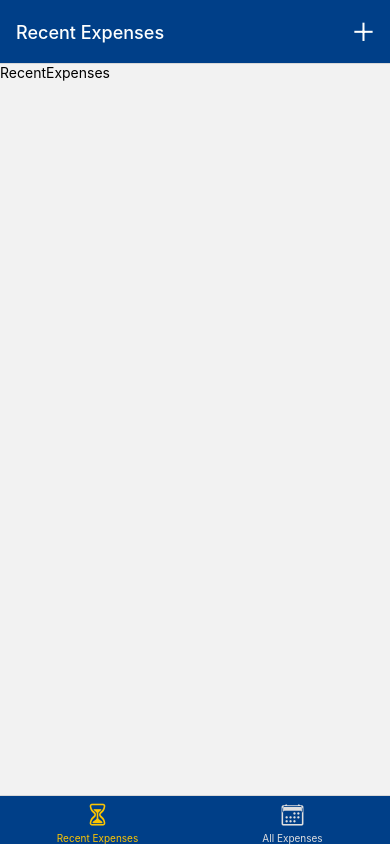
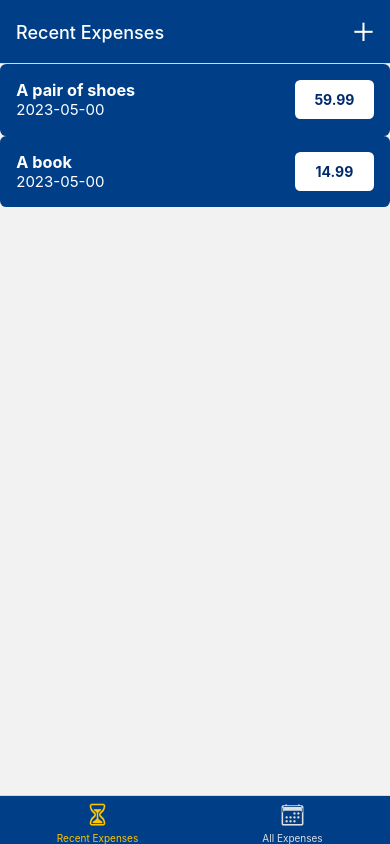
Before and after one commit to washtakzo/expense-tracker-app, a React Native app: screen /RecentExpenses in a window 390 px wide. Built offline with nearby package versions, Linux system fonts and the light colour scheme.

Commit message:
complete implementation

```diff
--- /dev/null
+++ b/components/Expense.tsx
@@ -0,0 +1,66 @@
+import { StyleSheet, Text, View, Dimensions } from "react-native";
+import React from "react";
+import { themeColors } from "../utils/colors";
+
+type Props = {
+  title: string;
+  date: Date;
+  amount: number;
+};
+
+const Expense = ({ title, date, amount }: Props) => {
+  const month = date.getMonth() + 1;
+  const formatedMonth = month >= 10 ? month : "0" + month;
+  const day = date.getDay();
+  const formatedDay = day >= 10 ? day : "0" + day;
+
+  const formatedDate =
+    date.getFullYear() + "-" + formatedMonth + "-" + formatedDay;
+
+  return (
+    <View style={styles.expense}>
+      <View style={styles.textContainer}>
+        <Text style={styles.title}>{title}</Text>
+        <Text style={styles.date}>{formatedDate}</Text>
+      </View>
+      <View style={styles.amountContainer}>
+        <Text style={styles.amount}>{amount}</Text>
+      </View>
+    </View>
+  );
+};
+
+export default Expense;
+
+const deviceWidth = Dimensions.get("window").width;
+
+const styles = StyleSheet.create({
+  expense: {
+    backgroundColor: themeColors.secondaryDark,
+    borderRadius: deviceWidth / 62,
+    flexDirection: "row",
+    justifyContent: "space-between",
+    padding: deviceWidth / 24,
+  },
+  textContainer: {},
+  amountContainer: {
+    backgroundColor: themeColors.textOnSecondary,
+    width: "22%",
+    justifyContent: "center",
+    alignItems: "center",
+    borderRadius: deviceWidth / 72,
+  },
+  title: {
+    color: themeColors.textOnSecondary,
+    fontWeight: "bold",
+    fontSize: deviceWidth / 24,
+  },
+  date: {
+    color: themeColors.textOnSecondary,
+    fontSize: deviceWidth / 26,
+  },
+  amount: {
+    fontWeight: "bold",
+    color: themeColors.primaryDark,
+  },
+});
--- a/screens/RecentExpenses.tsx
+++ b/screens/RecentExpenses.tsx
@@ -1,10 +1,14 @@
 import { StyleSheet, Text, View } from "react-native";
 import React from "react";
+import Expense from "../components/Expense";
+import { DUMMY_EXPENSES } from "../utils/dummy-data";
 
 const RecentExpenses = () => {
   return (
     <View>
-      <Text>RecentExpenses</Text>
+      {DUMMY_EXPENSES.map(({ title, date, amount }) => (
+        <Expense title={title} date={date} amount={amount} />
+      ))}
     </View>
   );
 };
--- /dev/null
+++ b/utils/dummy-data.ts
@@ -0,0 +1,12 @@
+export const DUMMY_EXPENSES = [
+  {
+    title: "A pair of shoes",
+    date: new Date(),
+    amount: 59.99,
+  },
+  {
+    title: "A book",
+    date: new Date(),
+    amount: 14.99,
+  },
+];
```
